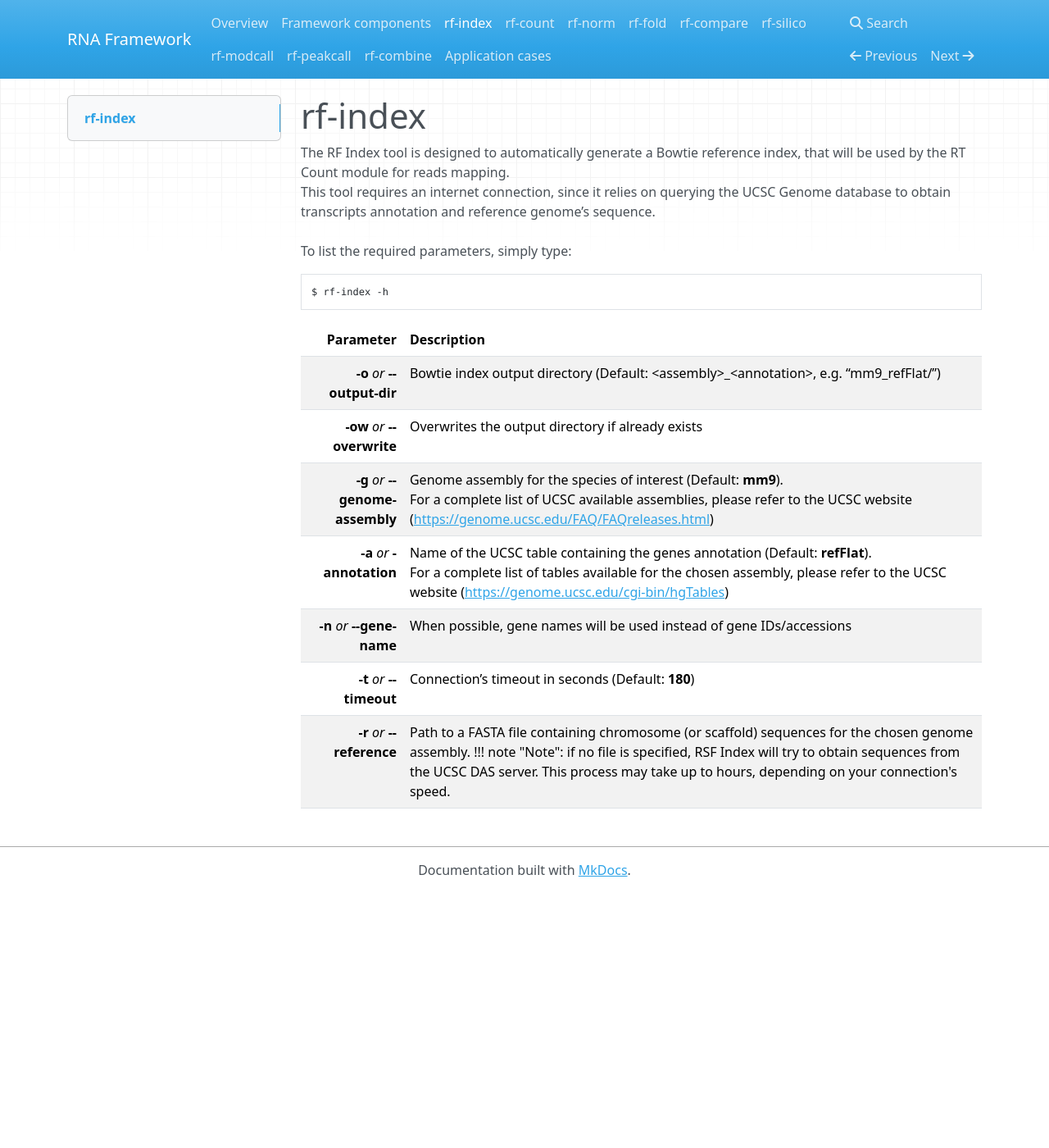
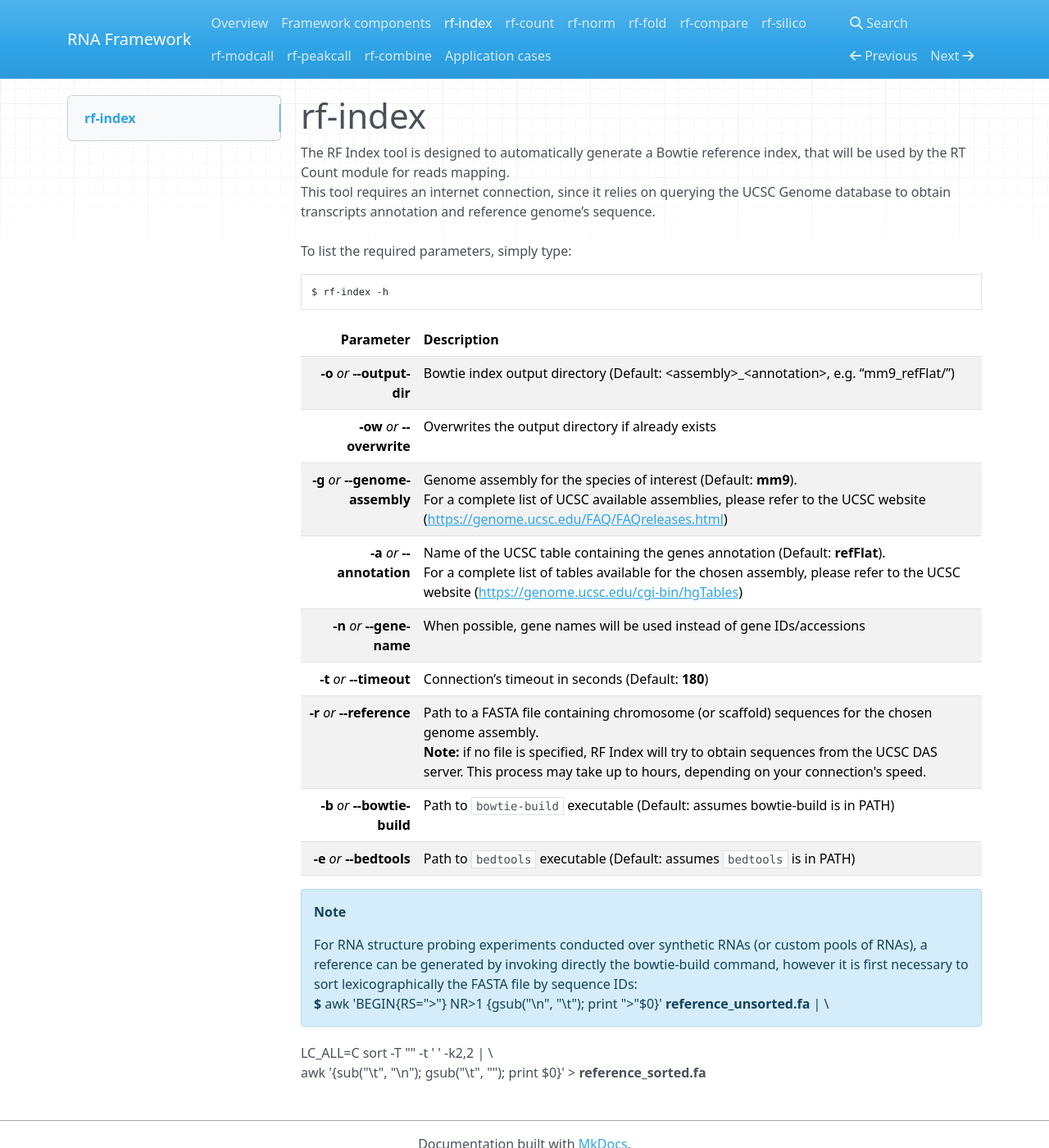
Before and after one commit to dincarnato/RNAFramework, an MkDocs documentation site: the page built from docs/rf-index.md, in a window 1280 px wide and 1400 px high. Shown: the whole window at 82% size. Built offline with MkDocs 1.6.1, drawn with Linux system fonts in a browser that asks for light colours; nearby versions of some CDN libraries; old or Windows-style settings are respelled for this version of MkDocs.

Commit message:
no message

```diff
--- a/docs/rf-index.md
+++ b/docs/rf-index.md
@@ -13,7 +13,13 @@ Parameter         | Description
 __-o__ *or* __--output-dir__ | Bowtie index output directory (Default: &lt;assembly&gt;\_&lt;annotation&gt;, e.g. “mm9_refFlat/”)
 __-ow__ *or* __--overwrite__ | Overwrites the output directory if already exists
 __-g__ *or* __--genome-assembly__ | Genome assembly for the species of interest (Default: __mm9__).<br /> For a complete list of UCSC available assemblies, please refer to the UCSC website (<https://genome.ucsc.edu/FAQ/FAQreleases.html>)
-__-a__ *or* __-annotation__ | Name of the UCSC table containing the genes annotation (Default: __refFlat__).<br />For a complete list of tables available for the chosen assembly, please refer to the UCSC website (<https://genome.ucsc.edu/cgi-bin/hgTables>)
+__-a__ *or* __--annotation__ | Name of the UCSC table containing the genes annotation (Default: __refFlat__).<br />For a complete list of tables available for the chosen assembly, please refer to the UCSC website (<https://genome.ucsc.edu/cgi-bin/hgTables>)
 __-n__ *or* __--gene-name__ | When possible, gene names will be used instead of gene IDs/accessions
 __-t__ *or* __--timeout__ | Connection’s timeout in seconds (Default: __180__)
-__-r__ *or* __--reference__ | Path to a FASTA file containing chromosome (or scaffold) sequences for the chosen genome assembly. !!! note "Note": if no file is specified, RSF Index will try to obtain sequences from the UCSC DAS server. This process may take up to hours, depending on your connection's speed.
+__-r__ *or* __--reference__ | Path to a FASTA file containing chromosome (or scaffold) sequences for the chosen genome assembly.<br/>__Note:__ if no file is specified, RF Index will try to obtain sequences from the UCSC DAS server. This process may take up to hours, depending on your connection's speed.
+__-b__ *or* __--bowtie-build__ | Path to ``bowtie-build`` executable (Default: assumes bowtie-build is in PATH)
+__-e__ *or* __--bedtools__ | Path to ``bedtools`` executable (Default: assumes ``bedtools`` is in PATH)
+
+!!! note "Note"
+    For RNA structure probing experiments conducted over synthetic RNAs (or custom pools of RNAs), a reference can be generated by invoking directly the bowtie-build command, however it is first necessary to sort lexicographically the FASTA file by sequence IDs:<br/>__$__ awk 'BEGIN{RS="&gt;"} NR&gt;1 {gsub("\n", "\t"); print "&gt;"$0}' __reference_unsorted.fa__ \| \\<br/>
+LC_ALL=C sort -T "" -t ' ' -k2,2 | \\<br/> awk '{sub("\t", "\n"); gsub("\t", ""); print $0}' &gt; __reference_sorted.fa__
```
